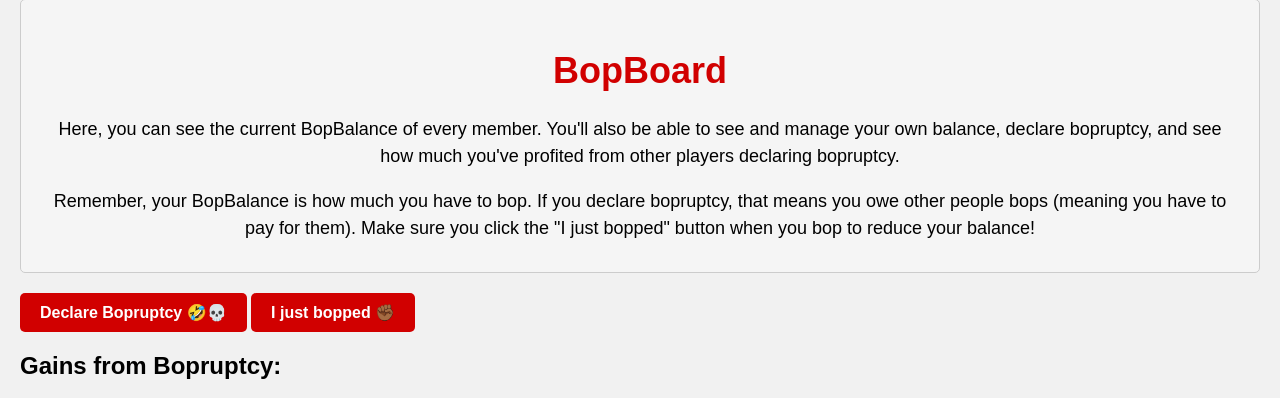
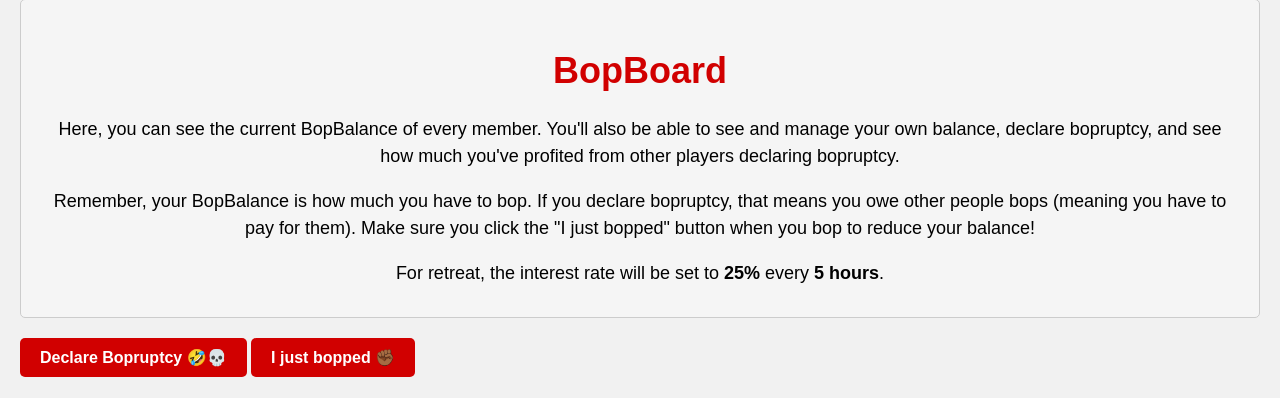
Before and after one commit to nishmistry/NakhBucks, a Flask app: page /bop-board in a window 1280 px wide. Shown: the part 177-575 px from the top of the page. Run offline with Flask 3, Linux system fonts and the light colour scheme; some libraries are stand-ins or nearby versions.

Commit message:
added pri, loaded prelim bets, fixed interest rate and bop limit

```diff
--- a/app.py
+++ b/app.py
@@ -20,6 +20,7 @@ user_balances = {'Alina': 0,
                  'Kinolee': 0,
                  'Nikita': 0,
                  'Nish': 0,
+                 'Priyanka': 0,
                  'Rajiv': 0,
                  'Rasu': 0,
                  'Sanay': 0,
@@ -31,8 +32,32 @@ user_balances = {'Alina': 0,
                  'Tara': 0,
                  'Teju': 0}
 
-live_bets = {}
-currId = 0
+live_bets = {
+    1: {'user_one': 'Bhavya', 'user_two': 'Bhavya', 'bet_amount': '5', 'bet_description': 'Not allowed to talk about dance'},
+    2: {'user_one': 'Cathy', 'user_two': 'Cathy', 'bet_amount': '5', 'bet_description': 'Not allowed to talk super loudly in a normal conversation'},
+    3: {'user_one': 'Devu', 'user_two': 'Devu', 'bet_amount': '5', 'bet_description': 'Not allowed to talk about berf'},
+    4: {'user_one': 'Gautam', 'user_two': 'Gautam', 'bet_amount': '5', 'bet_description': 'Not allowed to look grumpy'},
+    5: {'user_one': 'Gauri', 'user_two': 'Gauri', 'bet_amount': '5', 'bet_description': 'Not allowed to talk about poop'},
+    6: {'user_one': 'Haley', 'user_two': 'Haley', 'bet_amount': '5', 'bet_description': 'Not allowed to scrunch her face'},
+    7: {'user_one': 'Janvi', 'user_two': 'Janvi', 'bet_amount': '5', 'bet_description': 'Not allowed to say sus'},
+    8: {'user_one': 'Ketul', 'user_two': 'Ketul', 'bet_amount': '5', 'bet_description': 'Not allowed to smile'},
+    9: {'user_one': 'Kevin', 'user_two': 'Kevin', 'bet_amount': '5', 'bet_description': 'Not allowed to talk about Stephen Curry'},
+    10: {'user_one': 'Nikita', 'user_two': 'Nikita', 'bet_amount': '5', 'bet_description': 'Not allowed to say newb womb'},
+    11: {'user_one': 'Nish', 'user_two': 'Nish', 'bet_amount': '5', 'bet_description': 'Not allowed to say hungy/angy'},
+    12: {'user_one': 'Priyanka', 'user_two': 'Priyanka', 'bet_amount': '5', 'bet_description': 'Not allowed to say quite'},
+    13: {'user_one': 'Rajiv', 'user_two': 'Rajiv', 'bet_amount': '5', 'bet_description': 'Not allowed to say damn'},
+    14: {'user_one': 'Rasu', 'user_two': 'Rasu', 'bet_amount': '5', 'bet_description': 'Not allowed to say shawty'},
+    15: {'user_one': 'Sanay', 'user_two': 'Sanay', 'bet_amount': '5', 'bet_description': 'Not allowed to cover your mouth with your fist and look surprised'},
+    16: {'user_one': 'Sanjana', 'user_two': 'Sanjana', 'bet_amount': '5', 'bet_description': 'Not allowed to say widewally'},
+    17: {'user_one': 'Sanya', 'user_two': 'Sanya', 'bet_amount': '5', 'bet_description': 'Not allowed to look angy wangy'},
+    18: {'user_one': 'Shreya', 'user_two': 'Shreya', 'bet_amount': '5', 'bet_description': 'Not allowed to say sorry'},
+    19: {'user_one': 'Sidhi', 'user_two': 'Sidhi', 'bet_amount': '5', 'bet_description': 'Not allowed to facetime Saarthi'},
+    20: {'user_one': 'Tanisha', 'user_two': 'Tanisha', 'bet_amount': '5', 'bet_description': 'Not allowed to wear weed socks'},
+    21: {'user_one': 'Tara', 'user_two': 'Tara', 'bet_amount': '5', 'bet_description': 'Not allowed to fake cry'},
+    22: {'user_one': 'Teju', 'user_two': 'Teju', 'bet_amount': '5', 'bet_description': 'Not allowed to shout/be loud'}
+}
+
+currId = 23
 
 bopruptcy_board = {}
 
@@ -43,7 +68,7 @@ def apply_interest():
     socketio.emit('force bop board reload')
 
 scheduler = BackgroundScheduler()
-scheduler.add_job(apply_interest, 'interval', hours=3)
+scheduler.add_job(apply_interest, 'interval', hours=5)
 scheduler.start()
 
 @socketio.on('send bet')
@@ -58,6 +83,7 @@ def add_bet(json, methods=['GET', 'POST']):
     socketio.emit('update bets', temp_list)
     print("sent 'update bets' to client")
     currId += 1
+    print(json)
 
 @socketio.on('please load bets')
 def load_all_live_bets():
--- a/templates/bop-board.html
+++ b/templates/bop-board.html
@@ -71,6 +71,7 @@
             <p id="greeting"> </p>
             <p>Here, you can see the current BopBalance of every member. You'll also be able to see and manage your own balance, declare bopruptcy, and see how much you've profited from other players declaring bopruptcy.</p>
             <p>Remember, your BopBalance is how much you have to bop. If you declare bopruptcy, that means you owe other people bops (meaning you have to pay for them). Make sure you click the "I just bopped" button when you bop to reduce your balance!</p>
+            <p>For retreat, the interest rate will be set to <b>25%</b> every <b>5 hours</b>.</p>
         </div>
 
         <div class="my_account">
--- a/templates/landing.html
+++ b/templates/landing.html
@@ -57,6 +57,7 @@
               <option value="Kinolee">Kinolee</option>
               <option value="Nikita">Nikita</option>
               <option value="Nish">Nish</option>
+              <option value="Priyanka">Priyanka</option>
               <option value="Rajiv">Rajiv</option>
               <option value="Rasu">Rasu</option>
               <option value="Sanay">Sanay</option>
--- a/templates/make-a-bet.html
+++ b/templates/make-a-bet.html
@@ -26,12 +26,13 @@
             <h2>Make A Bet</h2>
             <p>Here, you can make a bet with any other player in the game.</p>
             <p>Make sure you specify how many bops are being wagered, and a brief description of the bet (if you want).</p>
+            <p>Both parties should agree on the amount! Remember, we want to make it realistic.</p>
         </div>
 
         <div>
             <form id="bet_form" action="" method="POST">
-                <label for="bet_amount">Amount of bops to wager (maximum of 20):</label>
-                <input type="number" name="bet_amount" class="bet_amount" min="1" max="20" required>
+                <label for="bet_amount">Amount of bops to wager (maximum of 10 bops):</label>
+                <input type="number" name="bet_amount" class="bet_amount" min="1" max="10" required>
                 <label for="opponent">Select opponent:</label>
                 <select name="opponent" class="opponent" required>
                     <option value="Alina">Alina</option>
@@ -47,6 +48,7 @@
                     <option value="Kinolee">Kinolee</option>
                     <option value="Nikita">Nikita</option>
                     <option value="Nish">Nish</option>
+                    <option value="Priyanka">Priyanka</option>
                     <option value="Rajiv">Rajiv</option>
                     <option value="Rasu">Rasu</option>
                     <option value="Sanay">Sanay</option>
```
